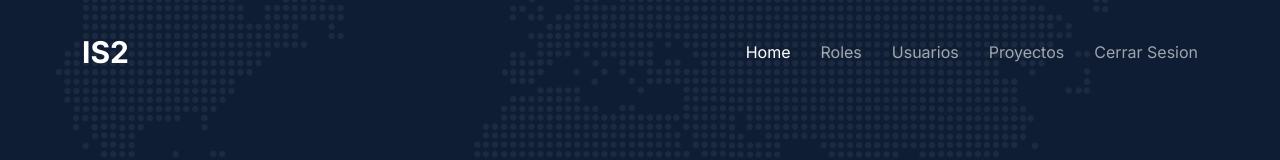
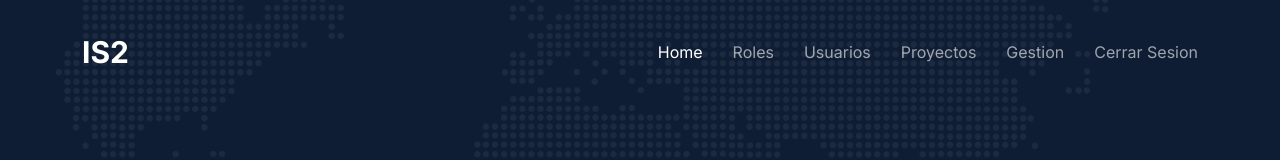
Before and after one commit to LucasVega777/Apolo-frontend, a React (Create React App) app: page / in a window 1280 px wide. Shown: the top 160 px of the page. Built offline with nearby package versions, Linux system fonts and the light colour scheme.

Commit message:
Update header.js

```diff
--- a/src/componentes/header.js
+++ b/src/componentes/header.js
@@ -20,6 +20,7 @@ function Header () {
                 <li><a href={'/roles'}>Roles</a></li>
                 <li><a href={'/usuarios'}>Usuarios</a></li>
                 <li><a href={'/proyectos'}>Proyectos</a></li>
+                <li><a href={'/gestion'}>Gestion</a></li>
                 <li><a href={'/frontendAprendeLDS'}>Cerrar Sesion</a></li>
               </ul>
             </nav>
```
